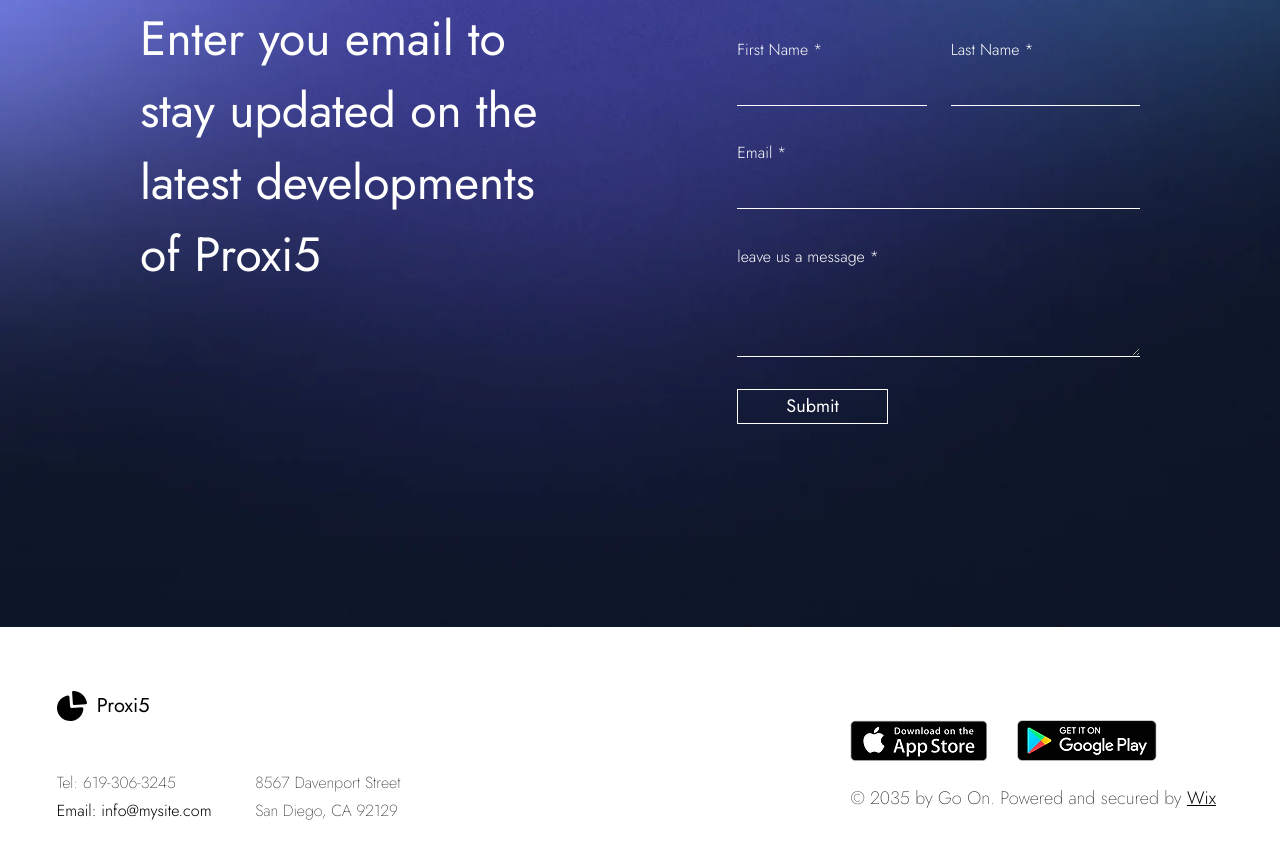
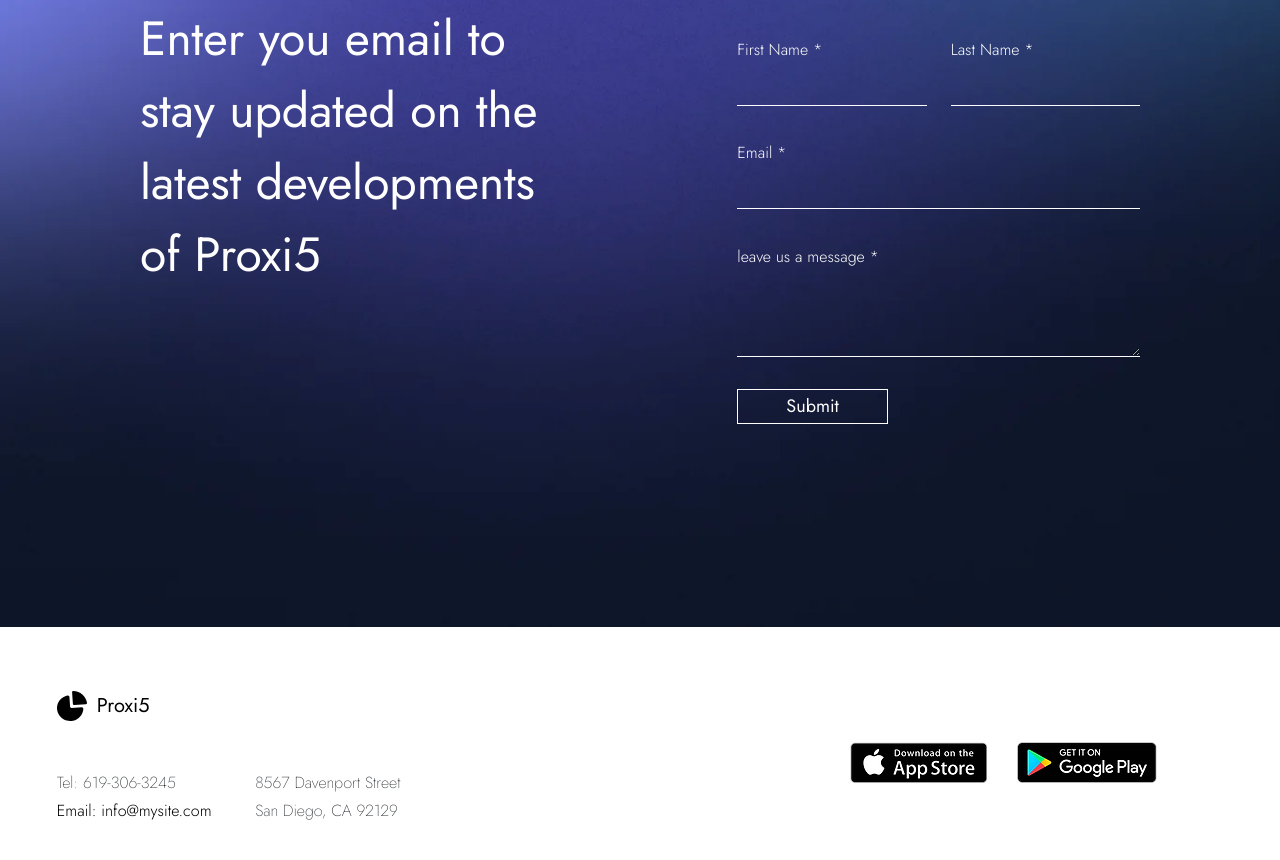
Before and after one commit to TalhaMustafa1/proxi5, a plain HTML site: page privacypolicy.html in a window 1280 px wide. Shown: the part 2671-3531 px from the top of the page. Drawn offline with nearby package versions, Linux system fonts and the light colour scheme.

Commit message:
Update privacypolicy.html

```diff
--- a/privacypolicy.html
+++ b/privacypolicy.html
@@ -208,9 +208,9 @@
                             <img src="images/Google_Play_Store_badge_EN.webp" alt="">
                         </div>
                         <br>
-                        <p style="font-size:18px;  font-weight: lighter;">
+                      <!--  <p style="font-size:18px;  font-weight: lighter;">
                             © 2035 by Go On. Powered and secured by <a href="#"
-                                style="color: black  !important;">Wix</a></p>
+                                style="color: black  !important;">Wix</a></p> -->
                     </div>
                 </div>
             </div>
```
